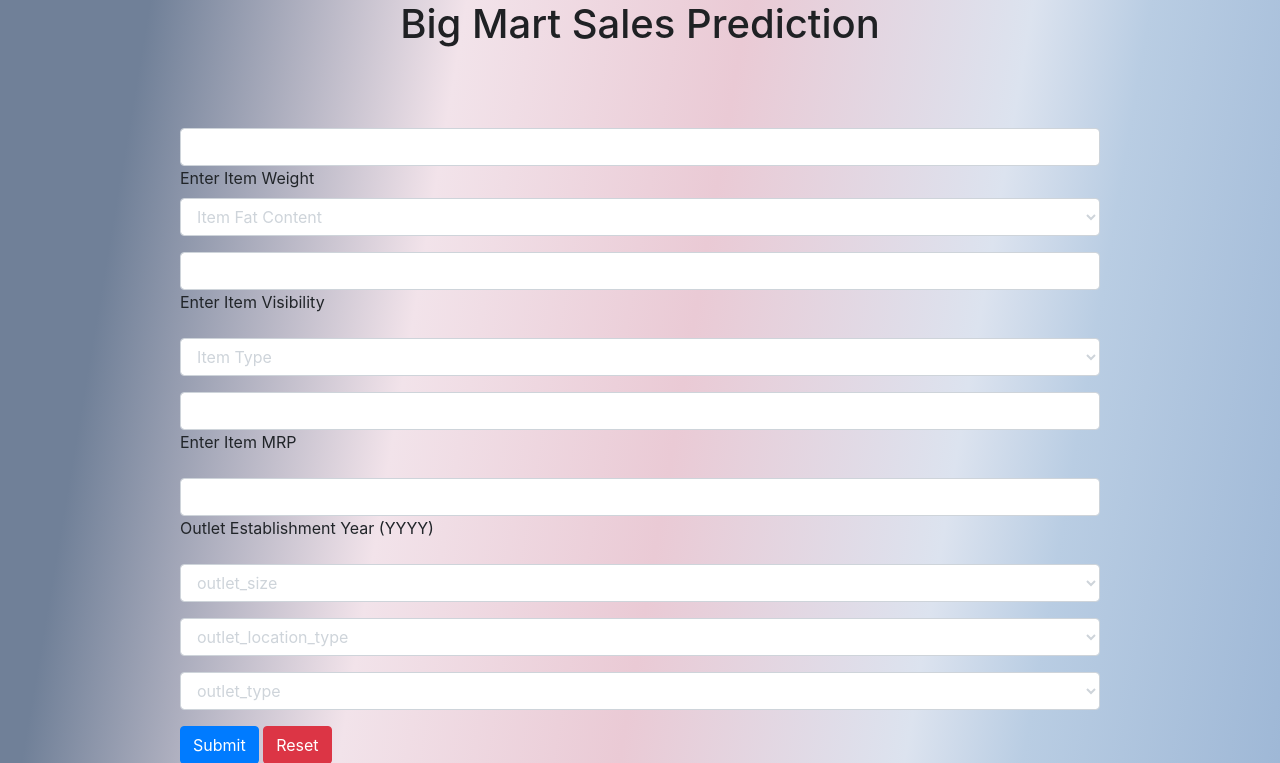
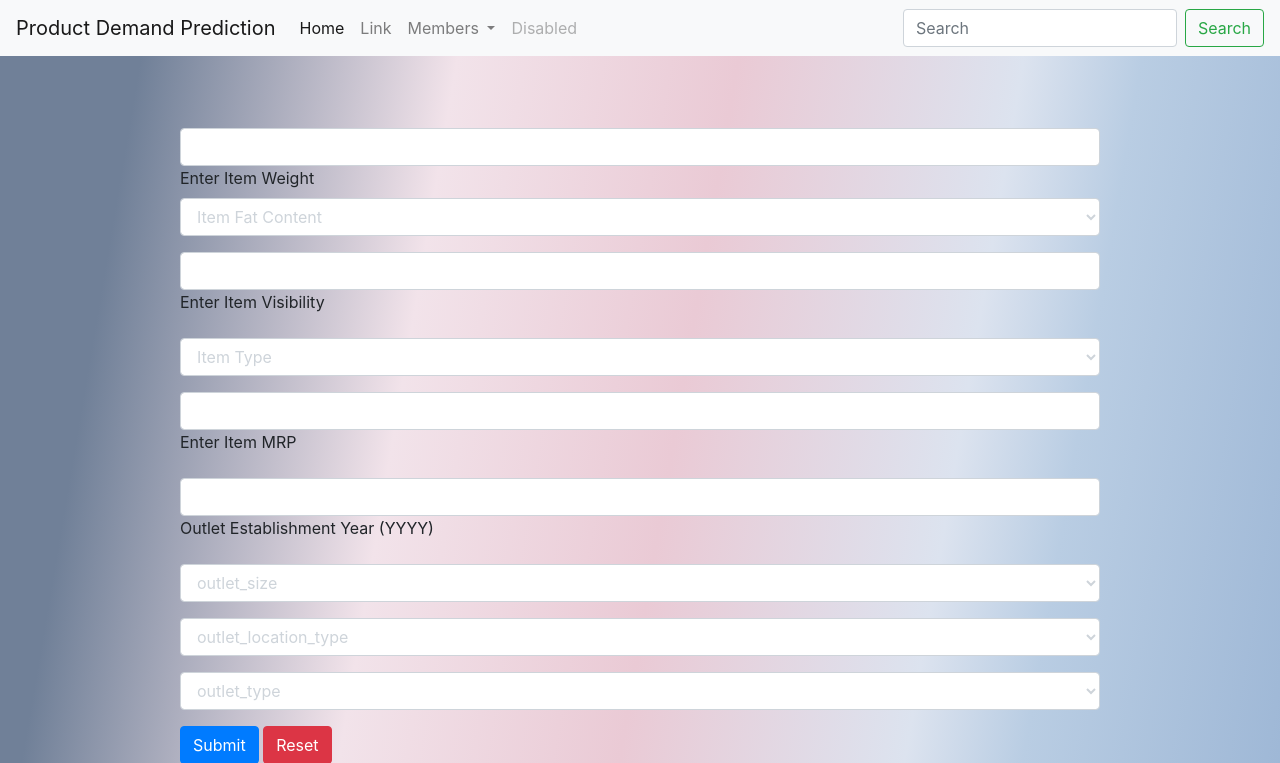
Before and after one commit to yogeshsumman/product-demand-prediction, a Flask app: page / in a window 1280 px wide. Shown: the top 763 px of the page. Run offline with Flask 3, Linux system fonts and the light colour scheme; some libraries are stand-ins or nearby versions.

Commit message:
new changes

```diff
--- a/app.py
+++ b/app.py
@@ -32,8 +32,14 @@ def result():
     model_path = r'C:\Users\LENOVO\Desktop\machine_learning projects\product demand prediction\sales_prediction_ml_model\sales_prediction _ml_model\models\lr.sav'
     model = joblib.load(model_path)
     y_pred = model.predict(x_std)
+    if y_pred >= 10000.000:
+        message = 'the product will be in high demand 🟩'
+    else:
+        message = 'will not be in high demand 🟥'
 
-    return jsonify({'prediction:':float(y_pred)})
+    return render_template('predict.html',y_pred=float(y_pred), message=message)
+
+    # return jsonify({'prediction:':float(y_pred)})
 
 if __name__=="__main__":
     app.run(debug=True,port=9457)
--- a/templates/home.html
+++ b/templates/home.html
@@ -158,9 +158,49 @@ footer a:hover {
 
 <body>
 
-  <h1>
-    Big Mart Sales Prediction
-  </h1>
+  <nav class="navbar navbar-expand-lg navbar-light bg-light">
+    <a class="navbar-brand" href="#">Product Demand Prediction</a>
+    <button class="navbar-toggler" type="button" data-toggle="collapse" data-target="#navbarSupportedContent" aria-controls="navbarSupportedContent" aria-expanded="false" aria-label="Toggle navigation">
+      <span class="navbar-toggler-icon"></span>
+    </button>
+
+    <div class="collapse navbar-collapse" id="navbarSupportedContent">
+      <ul class="navbar-nav mr-auto">
+        <li class="nav-item active">
+          <a class="nav-link" href="#">Home <span class="sr-only">(current)</span></a>
+        </li>
+        <li class="nav-item">
+          <a class="nav-link" href="#">Link</a>
+        </li>
+        <li class="nav-item dropdown">
+          <a class="nav-link dropdown-toggle" href="#" id="navbarDropdown" role="button" data-toggle="dropdown" aria-haspopup="true" aria-expanded="false">
+            Members
+          </a>
+          <div class="dropdown-menu" aria-labelledby="navbarDropdown">
+            <a class="dropdown-item" href="#">Yogesh Summan</a>
+            <a class="dropdown-item" href="#">Arghaya Ghosh</a>
+            <a class="dropdown-item" href="#">Soumyajit Paramanick</a>
+            <a class="dropdown-item" href="#">Debayan Ghosh</a>
+            <a class="dropdown-item" href="#">Bandana Nanda</a>
+            <a class="dropdown-item" href="#">Suvojit Baidya</a>
+            <div class="dropdown-divider"></div>
+            <a class="dropdown-item" href="#">Know more about us..</a>
+          </div>
+        </li>
+        <li class="nav-item">
+          <a class="nav-link disabled" href="#">Disabled</a>
+        </li>
+      </ul>
+      <form class="form-inline my-2 my-lg-0">
+        <input class="form-control mr-sm-2" type="search" placeholder="Search" aria-label="Search">
+        <button class="btn btn-outline-success my-2 my-sm-0" type="submit">Search</button>
+      </form>
+    </div>
+  </nav>
+
+  <!-- <h1>
+    Product Demand Prediction
+  </h1> -->
   <br>
 
 
```
Also changed, not shown: templates/predict.html (added, +45 -0 lines).
